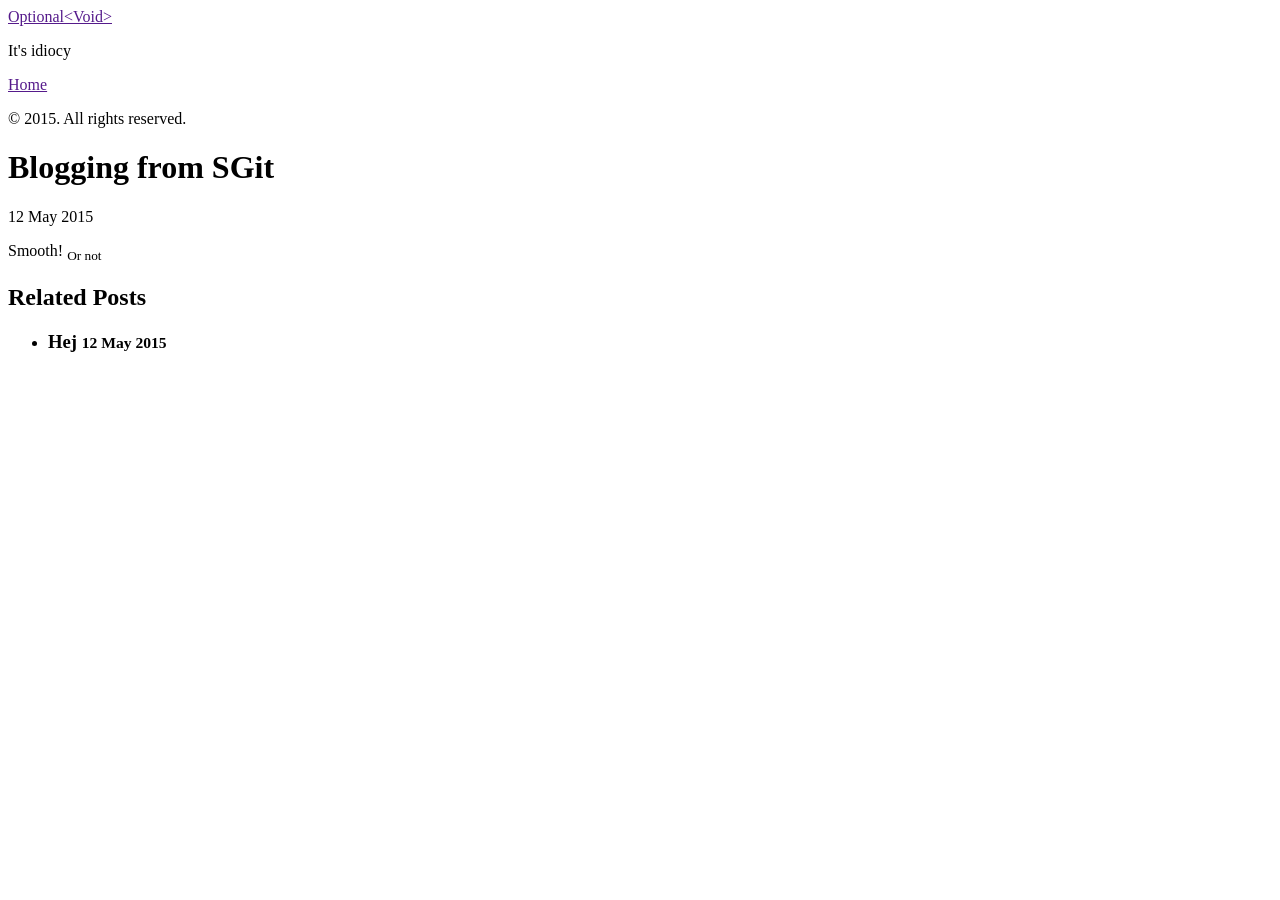
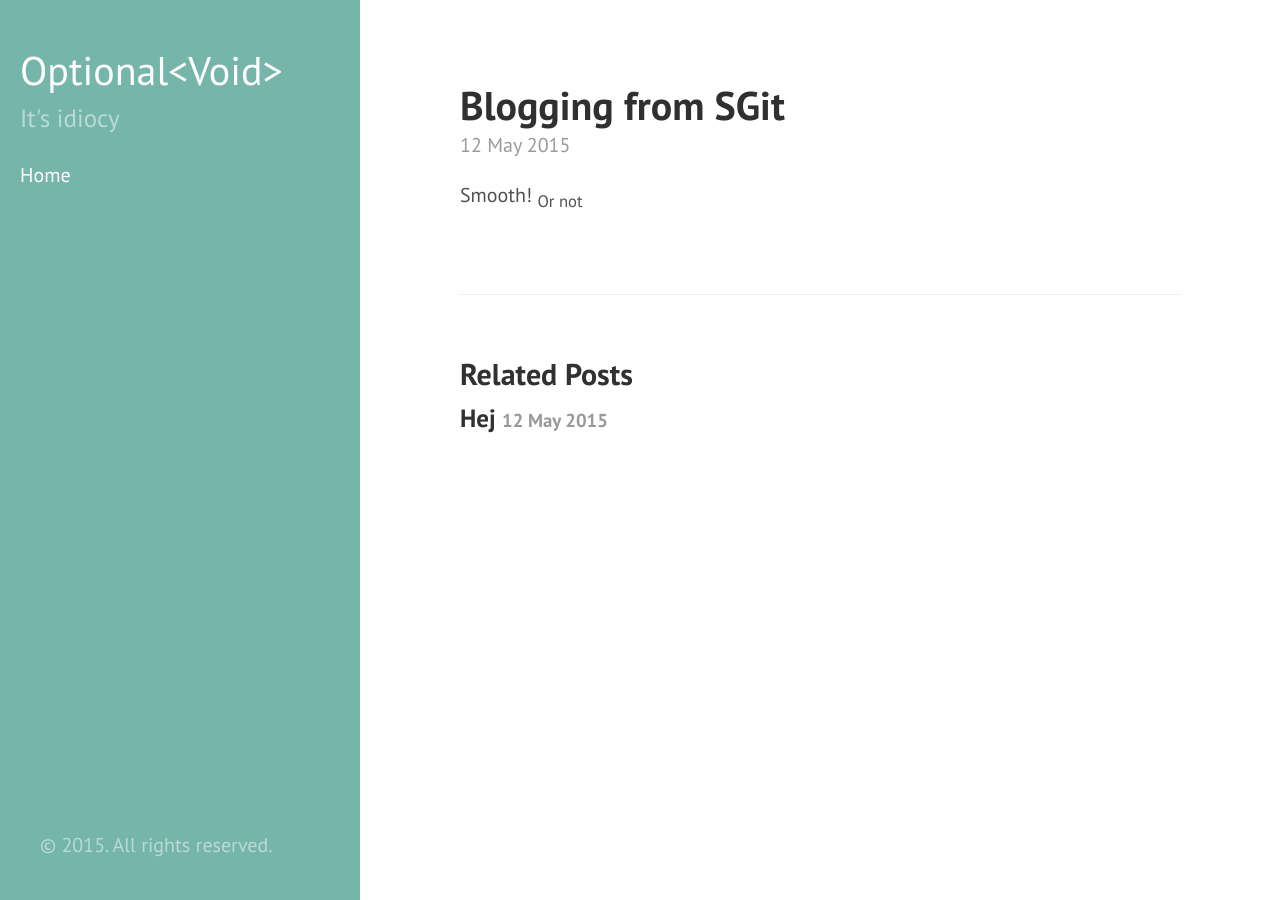
Before and after one commit to eriklarko/eriklarko.github.io, a Jekyll site: the page built from _posts/2015-05-12-from-sgit.md, in a window 1280 px wide. Built offline with Jekyll 4.4.1, drawn with Linux system fonts in a browser that asks for light colours.

Commit message:
Fix baseurl thingie

```diff
--- a/_config.yml
+++ b/_config.yml
@@ -9,7 +9,7 @@ title:               Optional&lt;Void&gt;
 tagline:             It's idiocy
 url:                 http://eriklarko.github.io
 paginate:            1
-baseurl:             ""
+baseurl:             http://eriklarko.github.io
 
 # Assets
 #
--- a/_includes/head.html
+++ b/_includes/head.html
@@ -15,15 +15,15 @@
   </title>
 
   <!-- CSS -->
-  <link rel="stylesheet" href="{{ site.baseurl }}public/css/poole.css">
-  <link rel="stylesheet" href="{{ site.baseurl }}public/css/syntax.css">
-  <link rel="stylesheet" href="{{ site.baseurl }}public/css/hyde.css">
-  <link rel="stylesheet" href="{{ site.baseurl }}public/css/custom.css">
+  <link rel="stylesheet" href="{{ site.baseurl }}/public/css/poole.css">
+  <link rel="stylesheet" href="{{ site.baseurl }}/public/css/syntax.css">
+  <link rel="stylesheet" href="{{ site.baseurl }}/public/css/hyde.css">
+  <link rel="stylesheet" href="{{ site.baseurl }}/public/css/custom.css">
   <link rel="stylesheet" href="http://fonts.googleapis.com/css?family=PT+Sans:400,400italic,700|Abril+Fatface">
 
   <!-- Icons -->
-  <link rel="apple-touch-icon-precomposed" sizes="144x144" href="{{ site.baseurl }}public/apple-touch-icon-144-precomposed.png">
-                                 <link rel="shortcut icon" href="{{ site.baseurl }}public/favicon.ico">
+  <link rel="apple-touch-icon-precomposed" sizes="144x144" href="{{ site.baseurl }}/public/apple-touch-icon-144-precomposed.png">
+                                 <link rel="shortcut icon" href="{{ site.baseurl }}/public/favicon.ico">
 
   <!-- RSS -->
   <link rel="alternate" type="application/rss+xml" title="RSS" href="/atom.xml">
--- a/_includes/sidebar.html
+++ b/_includes/sidebar.html
@@ -1,13 +1,13 @@
 <div class="sidebar">
     <div class="sidebar-about">
-      <a href="{{ site.baseurl }}" class="site-title">
+      <a href="{{ site.baseurl }}/" class="site-title">
         {{ site.title }}
       </a>
       <p class="lead">{{ site.tagline }}</p>
     </div>
 
     <nav class="sidebar-nav">
-      <a class="sidebar-nav-item{% if page.url == site.baseurl %} active{% endif %}" href="{{ site.baseurl }}">Home</a>
+      <a class="sidebar-nav-item{% if page.url == site.baseurl %} active{% endif %}" href="{{ site.baseurl }}/">Home</a>
 
       {% comment %}
         The code below dynamically generates a sidebar nav of pages with
--- a/index.html
+++ b/index.html
@@ -19,13 +19,13 @@ title: Home
 
 <div class="pagination">
   {% if paginator.next_page %}
-    <a class="pagination-item older" href="{{ site.baseurl }}page{{paginator.next_page}}">Older</a>
+    <a class="pagination-item older" href="{{ site.baseurl }}/page{{paginator.next_page}}">Older</a>
   {% endif %}
   {% if paginator.previous_page %}
     {% if paginator.page == 2 %}
-      <a class="pagination-item newer" href="{{ site.baseurl }}">Newer</a>
+      <a class="pagination-item newer" href="{{ site.baseurl }}/">Newer</a>
     {% else %}
-      <a class="pagination-item newer" href="{{ site.baseurl }}page{{paginator.previous_page}}">Newer</a>
+      <a class="pagination-item newer" href="{{ site.baseurl }}/page{{paginator.previous_page}}">Newer</a>
     {% endif %}
   {% endif %}
 </div>
```
